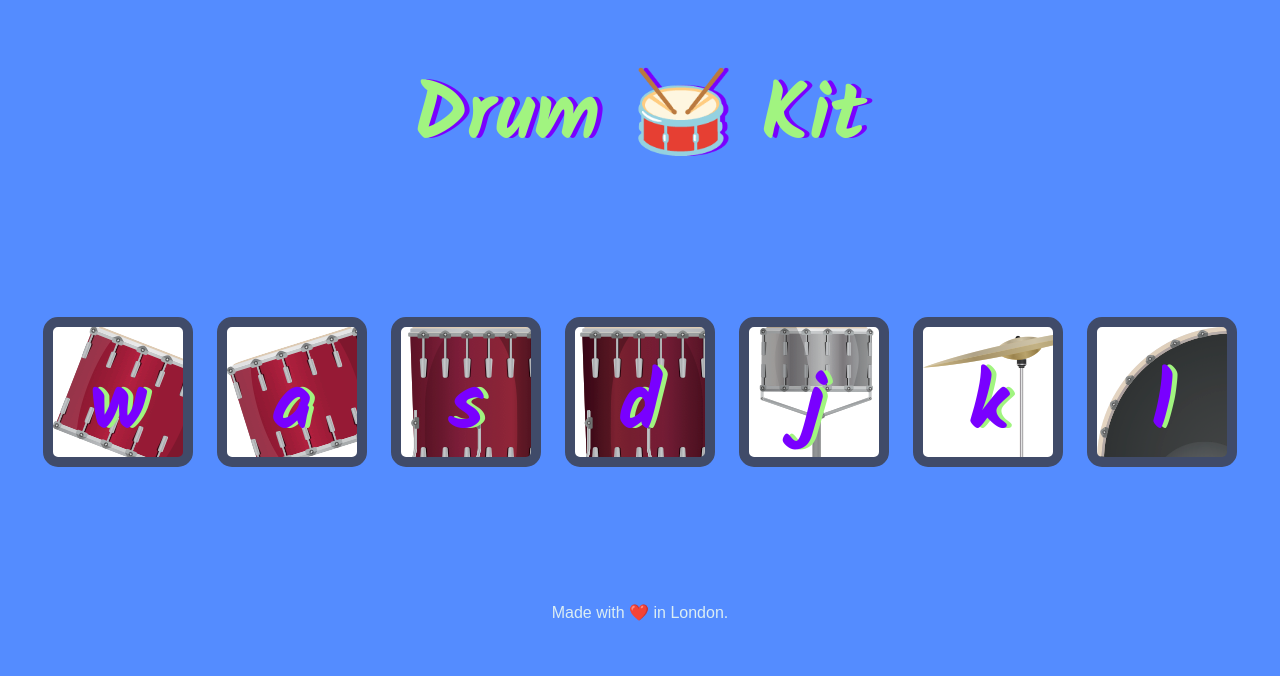
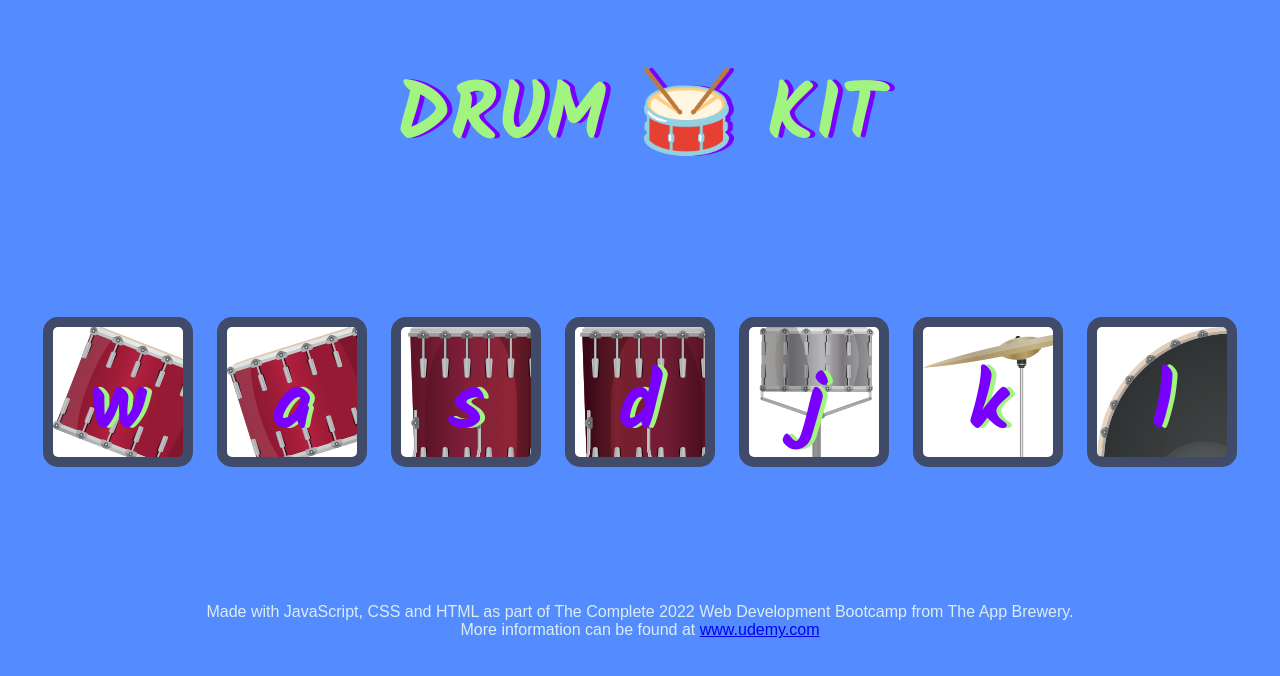
Before and after one commit to RossaMania/Drum_Kit, a plain HTML site: page index.html in a window 1280 px wide. Drawn offline with Linux system fonts and the light colour scheme.

Commit message:
Updated footer text. Changed header.

```diff
--- a/index.html
+++ b/index.html
@@ -23,7 +23,8 @@
 
 
   <footer>
-    Made with ❤️ in London.
+    Made with JavaScript, CSS and HTML as part of The Complete 2022 Web Development Bootcamp from The App Brewery.
+    <br>More information can be found at <a href="www.udemy.com">www.udemy.com</a>
   </footer>
   <script src="index.js"></script>
 </body>
--- a/styles.css
+++ b/styles.css
@@ -8,6 +8,7 @@ body {
 h1 {
   font-size: 5rem;
   color: #A1F480;
+  text-transform: uppercase;
   font-family: 'Kalam', cursive;
   text-shadow: 5px 0 #7900FF;
 
```
